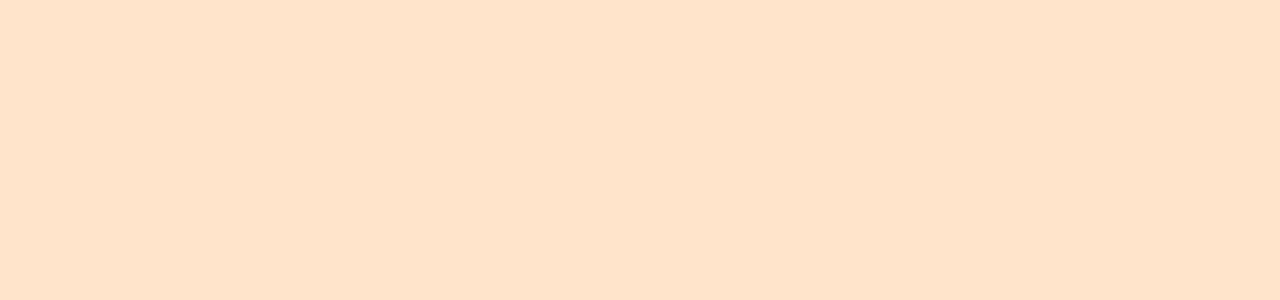
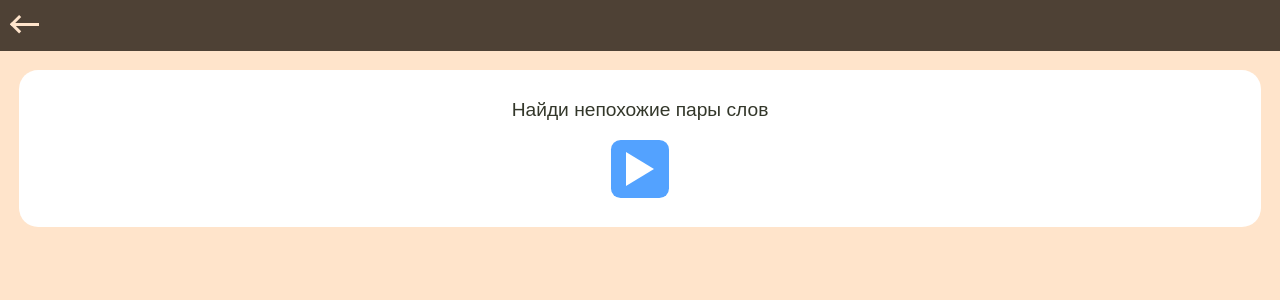
Before and after one commit to MohonovProduction/readwell, a Vue app: page /words in a window 1280 px wide. Before the commit this address had no page. Shown: the top 300 px of the page. Built offline with nearby package versions, Linux system fonts and the light colour scheme.

Commit message:
words initial

```diff
--- a/public/style.css
+++ b/public/style.css
@@ -195,6 +195,9 @@ a:visited {
     border-left: 1.5em solid var(--white);
 }
 
+.task__main {
+    padding: 1em;
+}
 
 .card {
     display: grid;
--- a/src/router/index.js
+++ b/src/router/index.js
@@ -23,6 +23,11 @@ const routes = [
     path: '/shulte',
     name: 'Shulte',
     component: () => import('../views/Shulte')
+  },
+  {
+    path: '/words',
+    name: 'Words',
+    component: () => import('../views/Words')
   }
 ]
 
--- a/src/views/Home.vue
+++ b/src/views/Home.vue
@@ -31,7 +31,7 @@
         <button class="training__btn">Карусель</button>
         <button class="training__btn">Тексты</button>
         <button class="training__btn">Корректурная проба</button>
-        <button class="training__btn">Слова</button>
+        <a class="training__btn" href="/words">Слова</a>
         <button class="training__btn">Муха</button>
         <a class="training__btn" href="/shulte">Шульте</a>
       </article>
--- a/src/views/Shulte.vue
+++ b/src/views/Shulte.vue
@@ -3,7 +3,7 @@
     <Header title="Шульте">
       <a href="/menu" class="btn_return"></a>
     </Header>
-    <div class="main">
+    <div class="task__main">
       <article class="task_setup card" v-if="step === 0">
         <div class="warn" v-if="shulte.warn.length > 0">{{shulte.warn}}</div>
         <section>
@@ -95,9 +95,6 @@ export default {
 </script>
 
 <style scoped>
-.main {
-  padding: 1em;
-}
 .shulte_table {
   display: flex;
   flex-direction: column;
--- /dev/null
+++ b/src/views/Words.vue
@@ -0,0 +1,46 @@
+<template>
+  <article>
+    <Header>
+      <a href="/menu" class="btn_return"></a>
+    </Header>
+    <div class="task__main">
+      <article v-if="step === 0" class="card">
+        <p>Найди непохожие пары слов</p>
+        <button class="btn_start"></button>
+      </article>
+      <article v-if="step === 1" class="words card">
+        <article v-for="words of words.table">
+          <p>{{words[0]}}</p>
+          <p>{{words[1]}}</p>
+        </article>
+      </article>
+      <article v-if="step === 2" class="card">
+
+      </article>
+    </div>
+  </article>
+</template>
+
+<script>
+import Header from '@/components/Header.vue'
+import Words from '@/models/Tasks/Words.js'
+
+export default {
+  name: "Words",
+  components: {
+    Header
+  },
+  data() {
+    return {
+      step: 0,
+      words: {
+
+      }
+    }
+  }
+}
+</script>
+
+<style scoped>
+
+</style>
```
Also changed, not shown: src/models/Tasks/Words.js (added).
